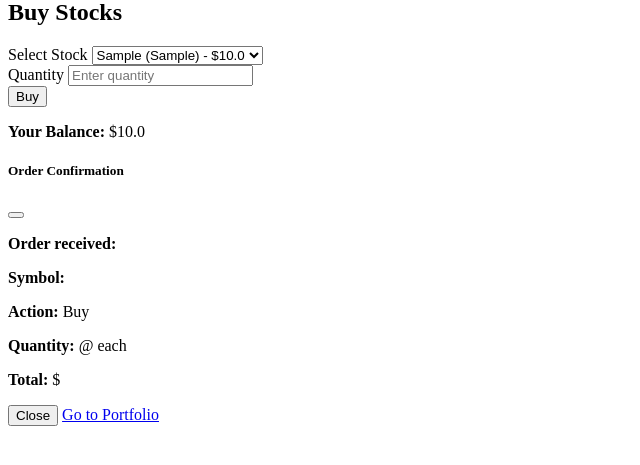
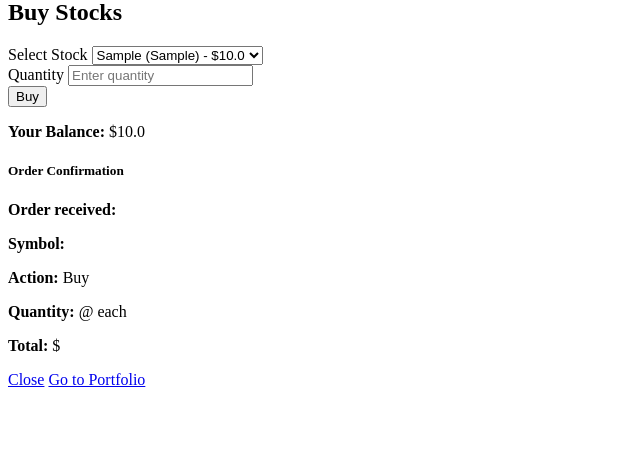
Before and after one commit to soarn/capstone, a Flask app: page /buy in a window 1280 px wide. Shown: the part 196-661 px from the top of the page, without its empty margins (0-640 px from the left). Run offline with Flask 3, Linux system fonts and the light colour scheme; a user stored in the database is signed in; tables that the repository leaves empty hold one stand-in row (values such as "Sample post"); a database or web service that is not in the repository returns one stand-in record (values such as "Sample title"); data that the repository does not hold is empty.

Commit message:
fix: update order confirmation modal to use links for closing and navigation buttons
TODO: FIX THIS LATER
Needed a quick and dirty way to have the page update the balance

```diff
--- a/app/templates/buy.html
+++ b/app/templates/buy.html
@@ -38,7 +38,7 @@
         <div class="modal-content">
             <div class="modal-header">
                 <h5 class="modal-title" id="confirmationModalLabel">Order Confirmation</h5>
-                <button type="button" class="btn-close" data-bs-dismiss="modal" aria-label="Close"></button>
+                <a href="{{ url_for('web.buy_page') }}" class="btn-close" data-bs-dismiss="modal" aria-label="Close"></a>
             </div>
             <div class="modal-body">
                 <p><strong>Order received:</strong> <span id="order-number"></span></p>
@@ -48,7 +48,7 @@
                 <p><strong>Total:</strong> $<span id="order-total"></span></p>
             </div>
             <div class="modal-footer">
-                <button type="button" class="btn btn-secondary" data-bs-dismiss="modal">Close</button>
+                <a href="{{ url_for('web.buy_page') }}" class="btn btn-secondary" data-bs-dismiss="modal">Close</a>
                 <a href="{{ url_for('web.portfolio') }}" class="btn btn-primary">Go to Portfolio</a>
             </div>
         </div>
```
